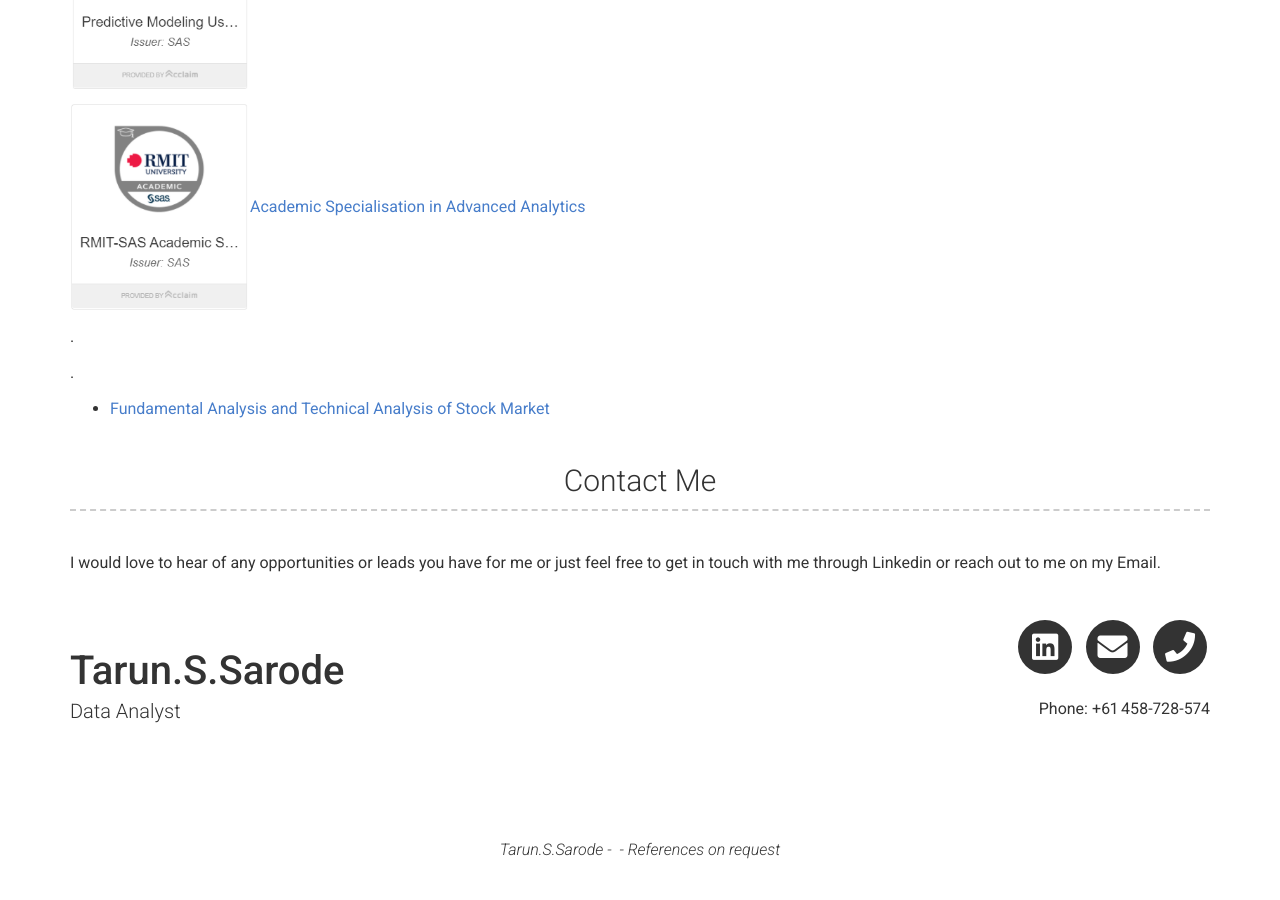
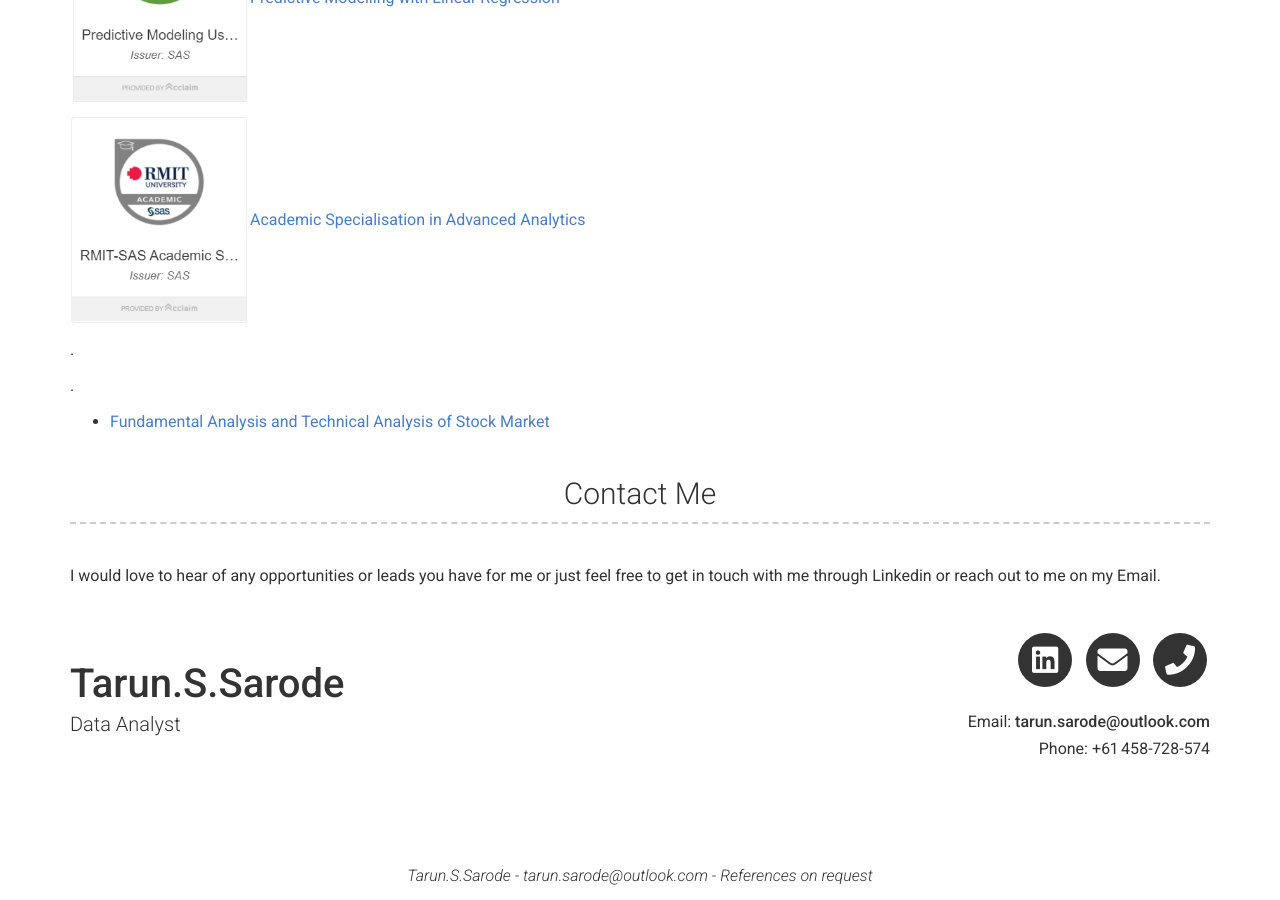
Before and after one commit to Tarun-S-Sarode/Portfolio, a Jekyll site: the page built from index.md, in a window 1280 px wide and 900 px high, scrolled down 4239 px. Built offline with Jekyll 4.4.1, drawn with Linux system fonts in a browser that asks for light colours; nearby versions of some CDN libraries; before the commit the page ends 5113 px from its top, so only the background shows below that; part of the change alters nothing that is shown; some of the changed text lies outside the part shown.

Commit message:
Update _config.yml

```diff
--- a/_config.yml
+++ b/_config.yml
@@ -21,7 +21,7 @@ phone: +61 458-728-574
 #flickr_username: jekyll
 #instagram_username: jekyll
 linkedin_username: tarun-s-sarode
-#email: tarun.sarode@outlook.com
+email: tarun.sarode@outlook.com
 #xing_username: jekyll
 #pinterest_username: jekyll
 #youtube_username: jekyll
```
